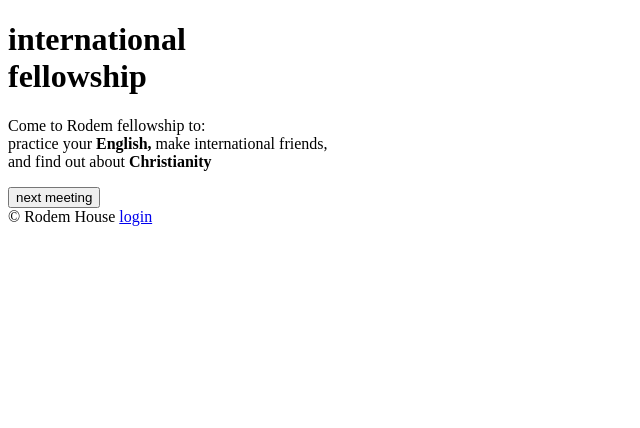
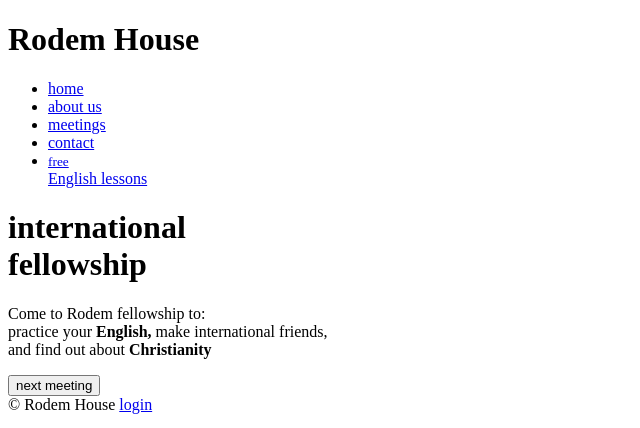
Before and after one commit to peter-sharp/Rodem-house, a PHP site: page /index.php?pg=1 in a window 1280 px wide. Shown: the top 428 px of the page, without its empty margins (0-640 px from the left). Run offline with PHP 8.4, Linux system fonts and the light colour scheme.

Commit message:
added php after the first opening <? php tag, wouldn't run before that

```diff
--- a/templates/header.php
+++ b/templates/header.php
@@ -1,3 +1,12 @@
+<?php
+    $pages = array(
+      'index' => 'home',
+      'about' => 'about us',
+      'meetings' => 'meetings',
+      'contact' => 'contact',
+      'english' => '<small>free</small></br>English lessons'
+    );
+?>
 <!DOCTYPE html>
 <html lang="en">
 <head>
@@ -5,3 +14,13 @@
   <title>Rodem House</title>
 </head>
 <body>
+  <header>
+    <h1 class="logo">Rodem House</h1>
+    <nav>
+      <ul>
+        <?php foreach ($pages as $pageId => $pageTitle): ?>
+        <li <?=(($_GET['pg'] == $pageId) ? 'class="active"' : '')?>><a href="./<?=$pageId?>.php" ><?=$pageTitle?></a></li>
+        <?php endforeach; ?>
+      </ul>
+    </nav>
+  </header>
```
